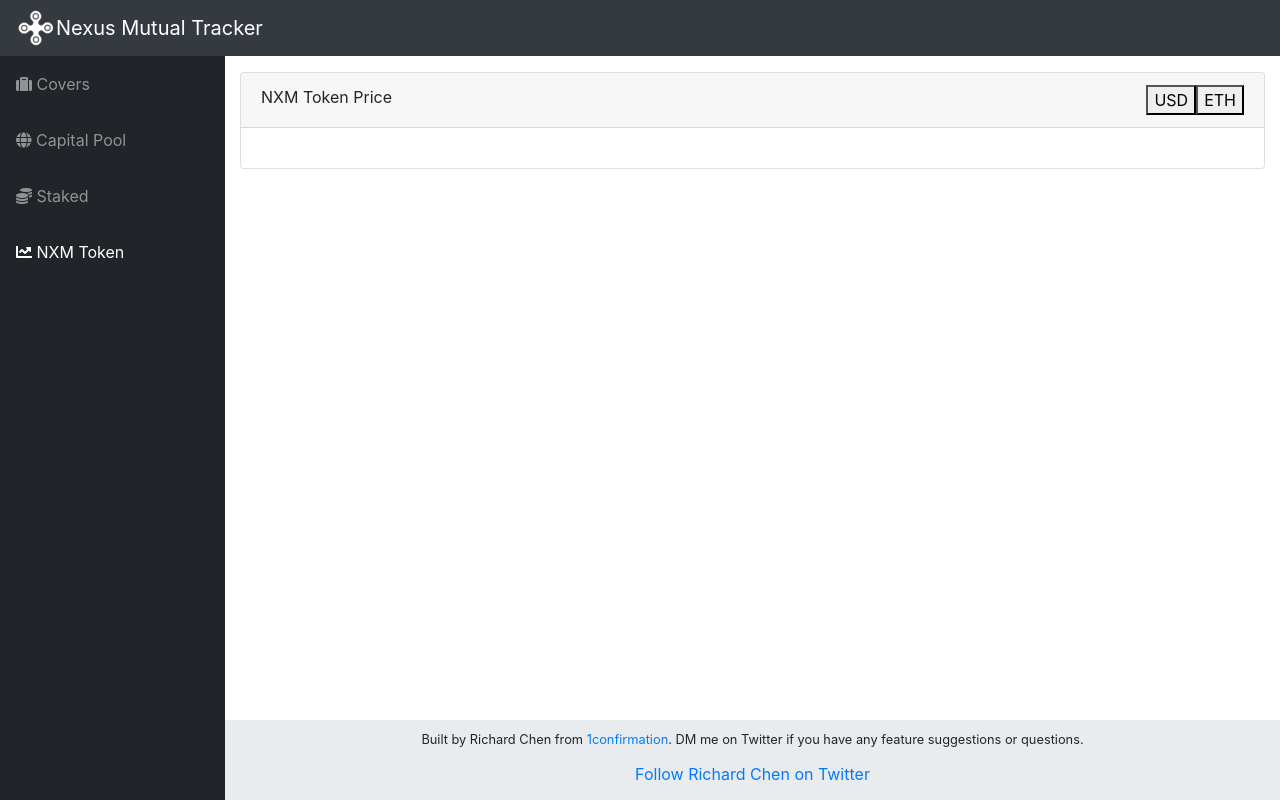
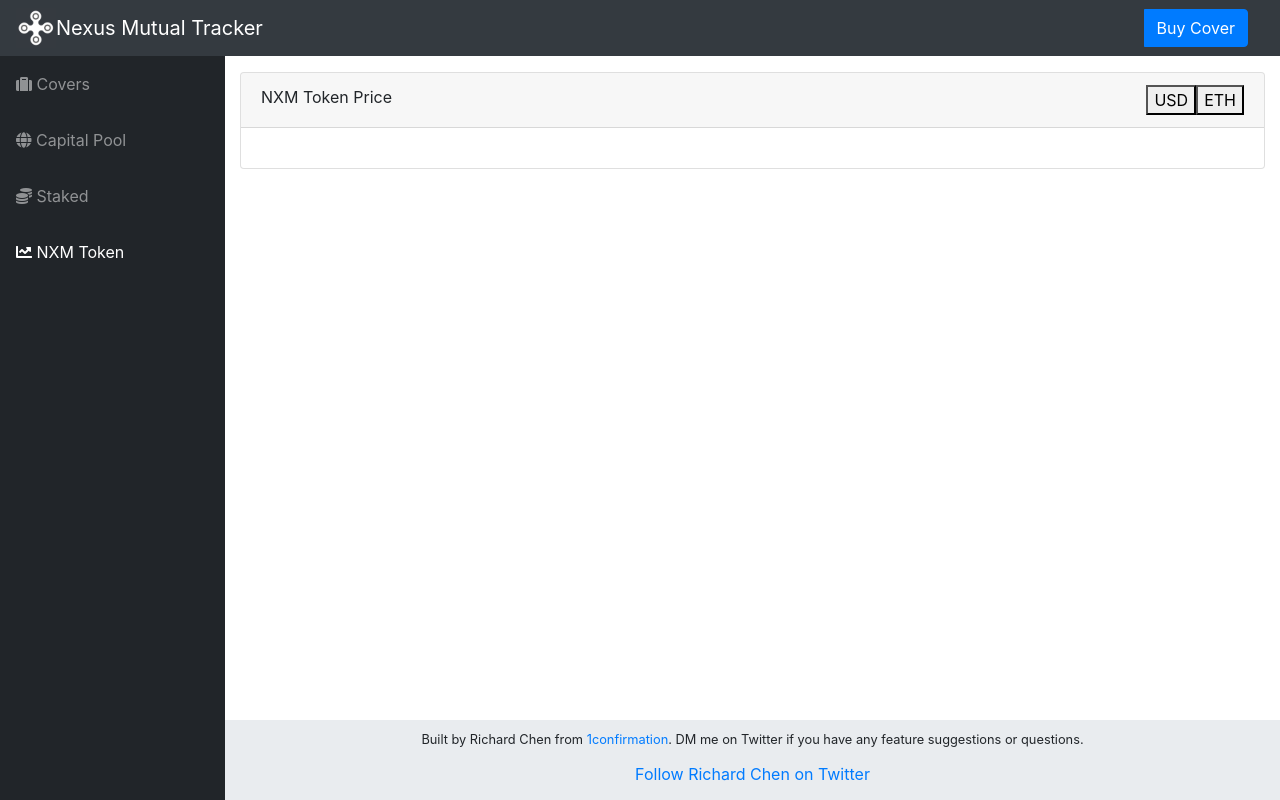
Before and after one commit to rchen8/nexus-mutual-tracker, a Flask app: template app/templates/token.html in a window 1280 px wide. Run offline with Flask 2, Linux system fonts and the light colour scheme; the template is opened without the code that fills it, so the values that code supplies are empty; some libraries are stand-ins or nearby versions.

Commit message:
Add buy cover button

```diff
--- a/app/templates/_layout.html
+++ b/app/templates/_layout.html
@@ -32,6 +32,14 @@
   <nav class="navbar navbar-expand navbar-dark bg-dark static-top">
     <a href="/"><img src="img/logo.jpg" height="40px" width="40px"></a>
     <a class="navbar-brand mr-1" href="/">Nexus Mutual Tracker</a>
+
+    <form class="d-none d-md-inline-block form-inline ml-auto mr-0 mr-md-3 my-2 my-md-0">
+      <div class="input-group">
+        <div class="input-group-append">
+          <button class="btn btn-primary" type="button" onclick="window.open('https://app.nexusmutual.io/#/SmartContractCover', '_blank')">Buy Cover</button>
+        </div>
+      </div>
+    </form>
   </nav>
 
   <div id="wrapper">
```
